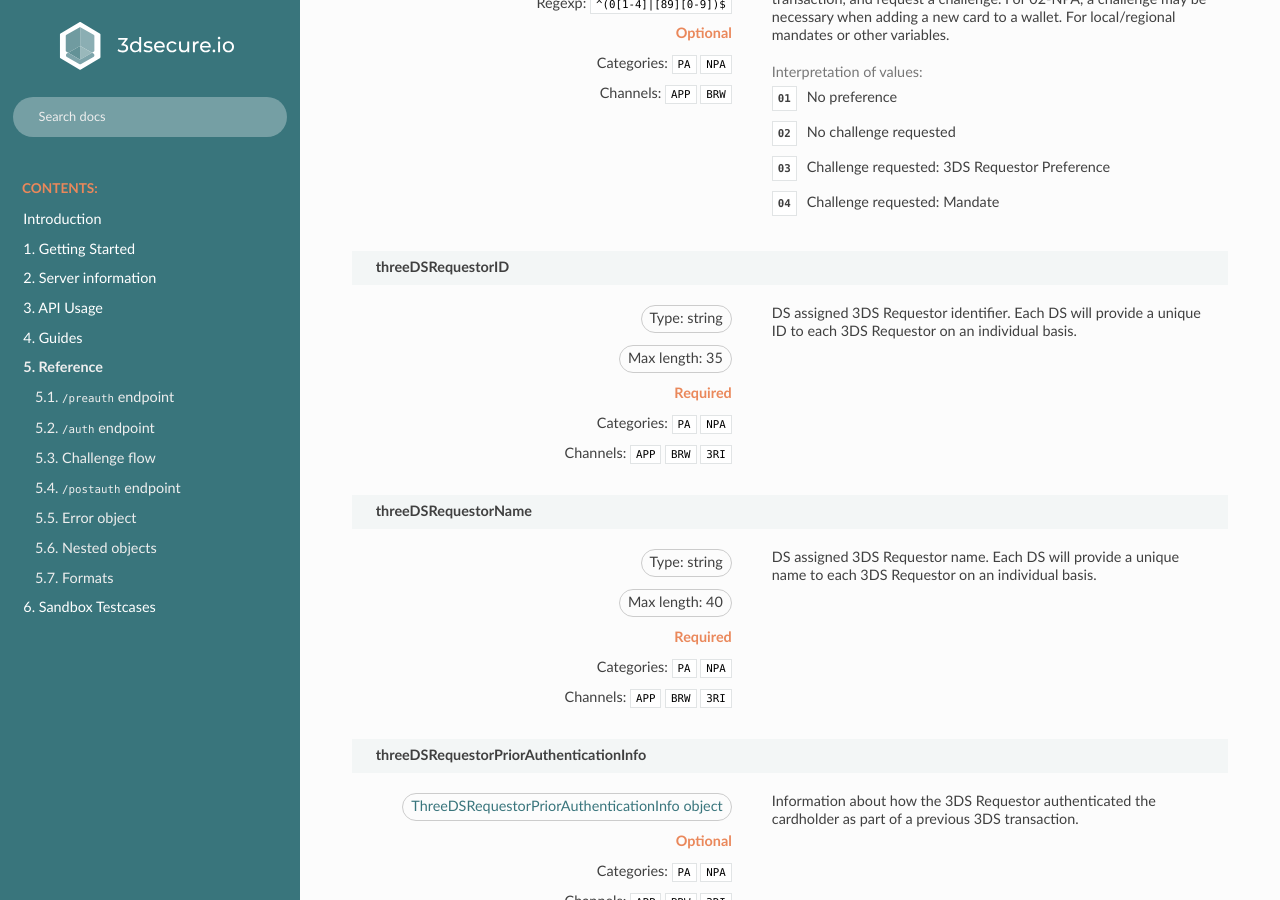
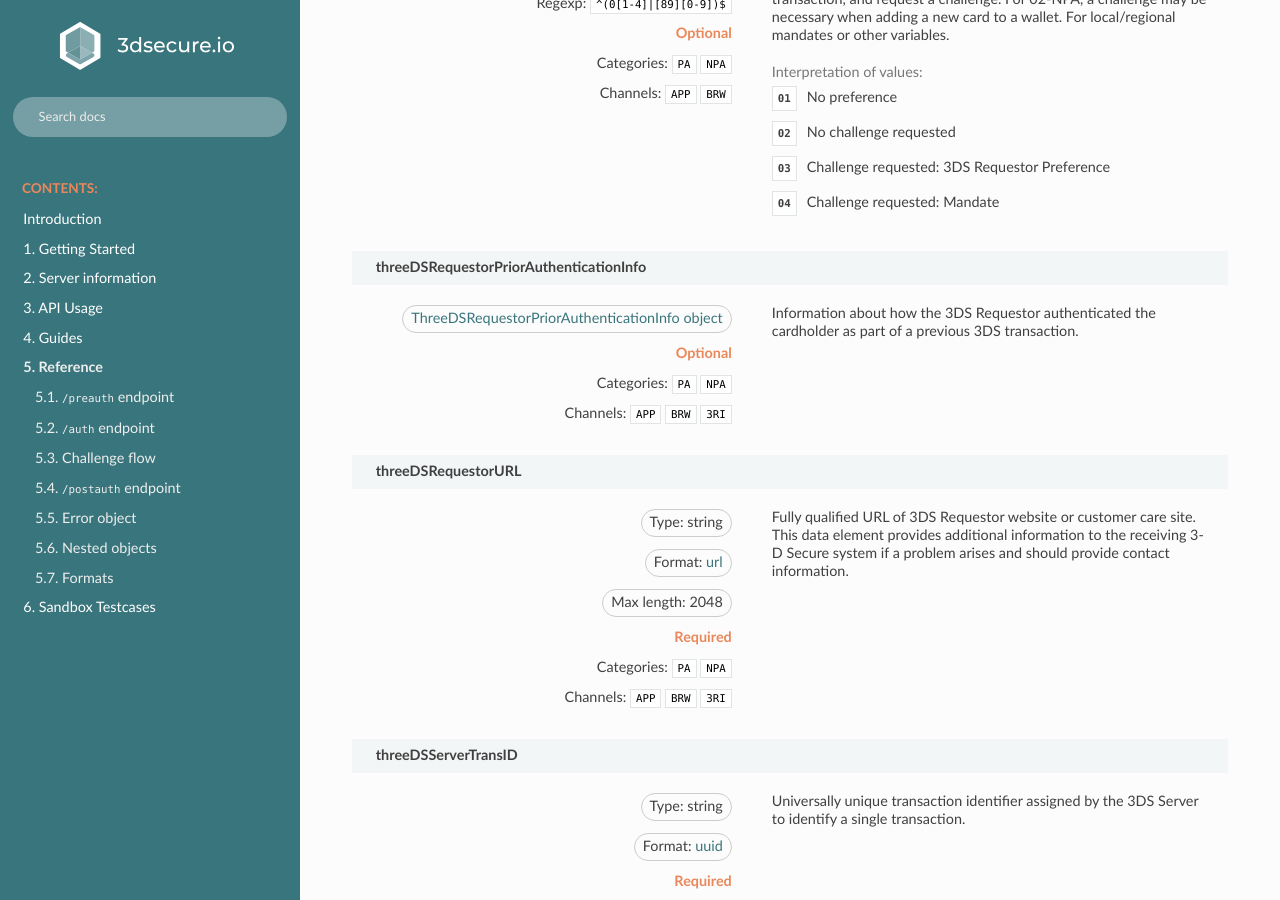
Before and after one commit to clearhaus/3DSv2-api-documentation, a Sphinx documentation site: the page built from source/reference.rst, in a window 1280 px wide and 900 px high, scrolled down 18006 px. Built offline with Sphinx 7.4.7 and the Read the Docs theme 2.0.0, drawn with Linux system fonts in a browser that asks for light colours.

Commit message:
Remove threeDSRequestor{ID,Name} as we fill them.

```diff
--- a/source/_static/areq_210.html
+++ b/source/_static/areq_210.html
@@ -2172,60 +2172,6 @@ Channels:
 </div>
 <div class='conditions'>
 </div></td></tr>
-<tr categories='PA NPA' channels='APP BRW 3RI' class='row-even attributeNameRow'><td class='attribute' colspan='2'>threeDSRequestorID</td></tr>
-<tr categories='PA NPA' channels='APP BRW 3RI' class='row-even attributeDetailRow'><td class='argdef'><div class='attributeName'></div>
-<div class='requirements'>
-<div class='type'>
-Type: string
-</div>
-<div class='maxLength'>
-Max length: 35
-</div>
-</div>
-<div class='inclusion'>Required</div>
-<div class='scenario'>
-<div class='category'>
-Categories:
-<code>PA</code>
-<code>NPA</code>
-</div>
-<div class='channel'>
-Channels:
-<code>APP</code>
-<code>BRW</code>
-<code>3RI</code>
-</div>
-</div></td>
-<td class='argdesc'><div class='decscription'>DS assigned 3DS Requestor identifier. Each DS will provide a unique ID to each 3DS Requestor on an individual basis.</div>
-<div class='conditions'>
-</div></td></tr>
-<tr categories='PA NPA' channels='APP BRW 3RI' class='row-odd attributeNameRow'><td class='attribute' colspan='2'>threeDSRequestorName</td></tr>
-<tr categories='PA NPA' channels='APP BRW 3RI' class='row-odd attributeDetailRow'><td class='argdef'><div class='attributeName'></div>
-<div class='requirements'>
-<div class='type'>
-Type: string
-</div>
-<div class='maxLength'>
-Max length: 40
-</div>
-</div>
-<div class='inclusion'>Required</div>
-<div class='scenario'>
-<div class='category'>
-Categories:
-<code>PA</code>
-<code>NPA</code>
-</div>
-<div class='channel'>
-Channels:
-<code>APP</code>
-<code>BRW</code>
-<code>3RI</code>
-</div>
-</div></td>
-<td class='argdesc'><div class='decscription'>DS assigned 3DS Requestor name. Each DS will provide a unique name to each 3DS Requestor on an individual basis.</div>
-<div class='conditions'>
-</div></td></tr>
 <tr categories='PA NPA' channels='APP BRW 3RI' class='row-even attributeNameRow'><td class='attribute' colspan='2'>threeDSRequestorPriorAuthenticationInfo</td></tr>
 <tr categories='PA NPA' channels='APP BRW 3RI' class='row-even attributeDetailRow'><td class='argdef'><div class='attributeName'></div>
 <div class='requirements'>
```
